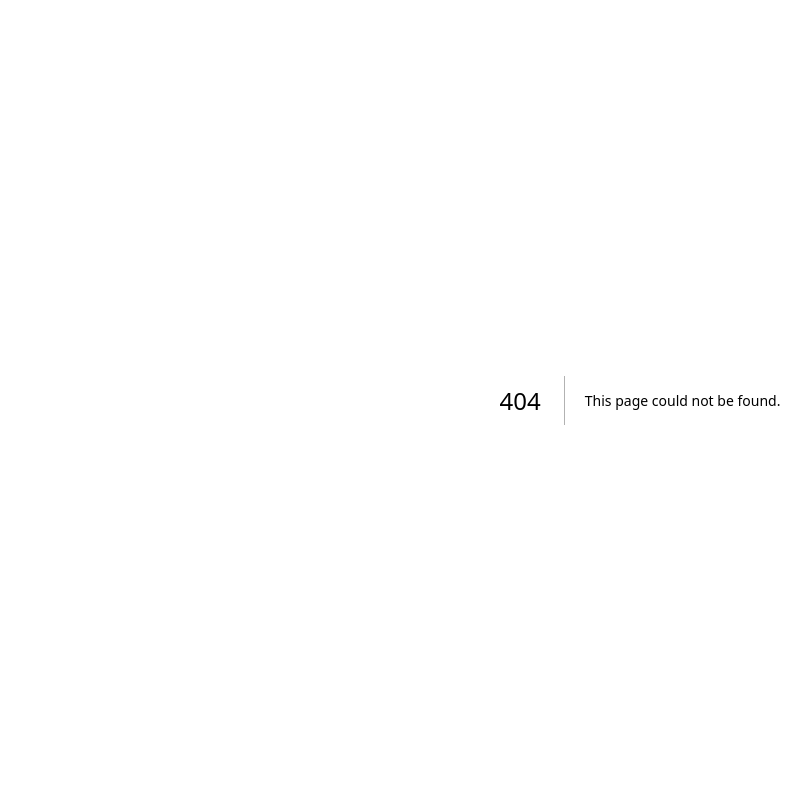
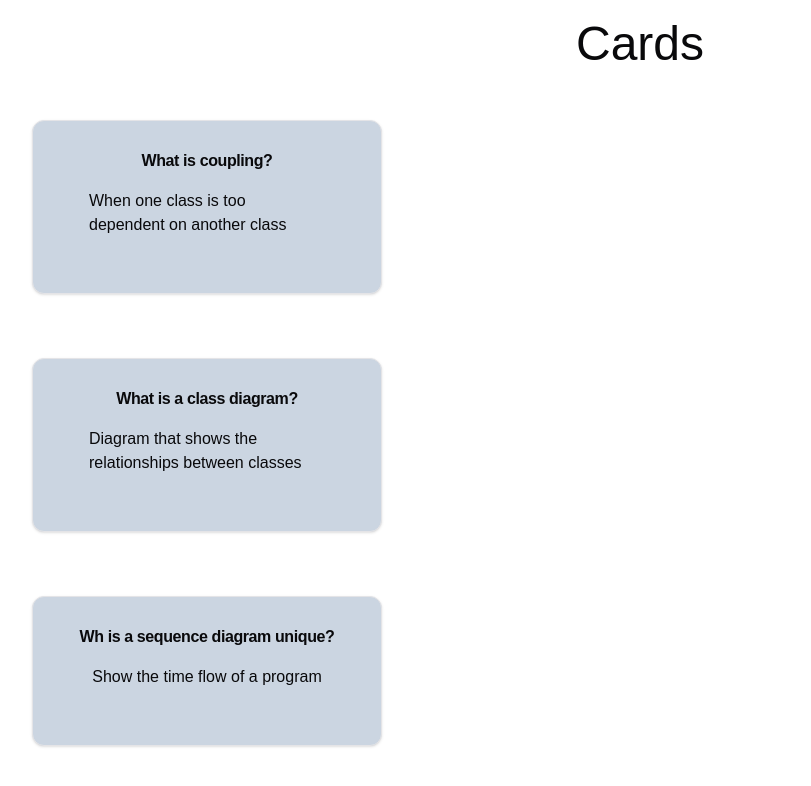
Before and after one commit to edgarcoime/quizard, a Next.js app in the folder client/: page /cards/1 in a window 1280 px wide. Before the commit this address had no page. Shown: the top 786 px of the page, without its empty margins (0-811 px from the left). Built offline with nearby package versions, Linux system fonts and the light colour scheme.

Commit message:
Added collections route and cards route

```diff
--- /dev/null
+++ b/client/src/app/cards/[id]/page.tsx
@@ -0,0 +1,60 @@
+import {
+    Card,
+    CardContent,
+    CardDescription,
+    CardFooter,
+    CardHeader,
+    CardTitle,
+  } from "@/components/ui/card"
+
+
+// interface collectionsParams{
+//     title: String
+// }
+
+function create_card(id: number, question: String, answer: String){
+    return (
+    <>
+    <Card key={id} className="m-8 p-8 bg-slate-300 w-[350px]">
+            <CardTitle className=" flex flex-row justify-center mb-5">{question}</CardTitle>
+            <CardContent className=" flex flex-row justify-center ">{answer}</CardContent>
+    </Card>
+    </>
+    )
+}
+
+export default function CardsPage({ params }: { params: {id: number }}){
+    const heading = "Cards"
+    const sampleCards = [
+        {Id:1, cards: [{question: "What is coupling?",answer: "When one class is too dependent on another class"},
+            {question: "What is a class diagram?",answer: "Diagram that shows the relationships between classes"},
+            {question: "Wh is a sequence diagram unique?",answer: "Show the time flow of a program"}
+         ]},
+        {Id: 2, cards: [{question: "What does a derivative represent?", answer: "The slope of the original graph"}]}
+        ,{Id: 3, cards:[{question: "What does SMP stand for?", answer: "Symmetric multi processing"}]}, {Id: 4, cards: [{question: "What does a firewall do?", answer:"It helps block and monitor incoming and outgoing traffic"}]}
+    ]
+
+    let list_of_cards: any = []
+    sampleCards.map( (cardcollection) => {
+        if (cardcollection.Id == Number(params.id)){
+            cardcollection.cards.map( (card:any, index) =>
+                list_of_cards.push(create_card(index, card.question,card.answer))
+            )
+
+        }
+
+    })
+
+    return(
+    <>
+
+    <h1 className="flex flex-row justify-center m-5 text-5xl ">{heading}</h1>
+
+    <div className="flex flex-col justify-center">
+        {list_of_cards}
+    </div>
+    </>
+    )
+
+
+}
--- /dev/null
+++ b/client/src/app/collections/page.tsx
@@ -0,0 +1,39 @@
+import { Button } from "@/components/ui/button"
+import Link from 'next/link'
+
+
+
+// interface collectionsParams{
+//     title: String
+// }
+
+export default function CollectionsPage(){
+    const title = "Collections"
+    const sampleCollections = [
+        {Name:"Software Engineering", CardsId: 1}, {Name:"Calculus", CardsId: 2}
+        ,{Name:"Operating Systems", CardsId: 3}, {Name:"Network security", CardsId: 4}
+    ]
+
+    let list_of_buttons:any = []
+    sampleCollections.map( (collection) => {
+        let id = collection.CardsId
+        list_of_buttons.push(
+            <Link href= {`/cards/${id}`}>
+        <Button  key={collection.CardsId} className="m-8 p-8 bg-slate-300" variant="outline">{collection.Name}</Button>
+        </Link>
+    )
+    })
+
+    return(
+    <>
+
+    <h1 className="flex flex-row justify-center m-5 text-5xl">{title}</h1>
+
+    <div className="flex flex-row justify-center ">
+        {list_of_buttons}
+    </div>
+    </>
+    )
+
+
+}
--- /dev/null
+++ b/client/src/components/ui/card.tsx
@@ -0,0 +1,76 @@
+import * as React from "react"
+
+import { cn } from "@/lib/utils"
+
+const Card = React.forwardRef<
+  HTMLDivElement,
+  React.HTMLAttributes<HTMLDivElement>
+>(({ className, ...props }, ref) => (
+  <div
+    ref={ref}
+    className={cn(
+      "rounded-xl border bg-card text-card-foreground shadow",
+      className
+    )}
+    {...props}
+  />
+))
+Card.displayName = "Card"
+
+const CardHeader = React.forwardRef<
+  HTMLDivElement,
+  React.HTMLAttributes<HTMLDivElement>
+>(({ className, ...props }, ref) => (
+  <div
+    ref={ref}
+    className={cn("flex flex-col space-y-1.5 p-6", className)}
+    {...props}
+  />
+))
+CardHeader.displayName = "CardHeader"
+
+const CardTitle = React.forwardRef<
+  HTMLParagraphElement,
+  React.HTMLAttributes<HTMLHeadingElement>
+>(({ className, ...props }, ref) => (
+  <h3
+    ref={ref}
+    className={cn("font-semibold leading-none tracking-tight", className)}
+    {...props}
+  />
+))
+CardTitle.displayName = "CardTitle"
+
+const CardDescription = React.forwardRef<
+  HTMLParagraphElement,
+  React.HTMLAttributes<HTMLParagraphElement>
+>(({ className, ...props }, ref) => (
+  <p
+    ref={ref}
+    className={cn("text-sm text-muted-foreground", className)}
+    {...props}
+  />
+))
+CardDescription.displayName = "CardDescription"
+
+const CardContent = React.forwardRef<
+  HTMLDivElement,
+  React.HTMLAttributes<HTMLDivElement>
+>(({ className, ...props }, ref) => (
+  <div ref={ref} className={cn("p-6 pt-0", className)} {...props} />
+))
+CardContent.displayName = "CardContent"
+
+const CardFooter = React.forwardRef<
+  HTMLDivElement,
+  React.HTMLAttributes<HTMLDivElement>
+>(({ className, ...props }, ref) => (
+  <div
+    ref={ref}
+    className={cn("flex items-center p-6 pt-0", className)}
+    {...props}
+  />
+))
+CardFooter.displayName = "CardFooter"
+
+export { Card, CardHeader, CardFooter, CardTitle, CardDescription, CardContent }
```
